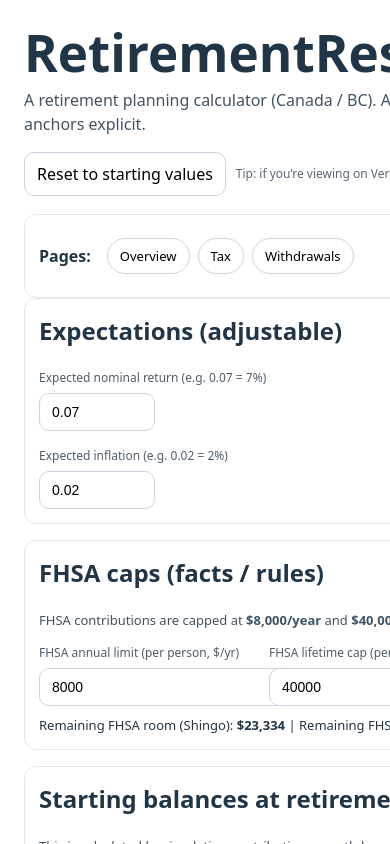
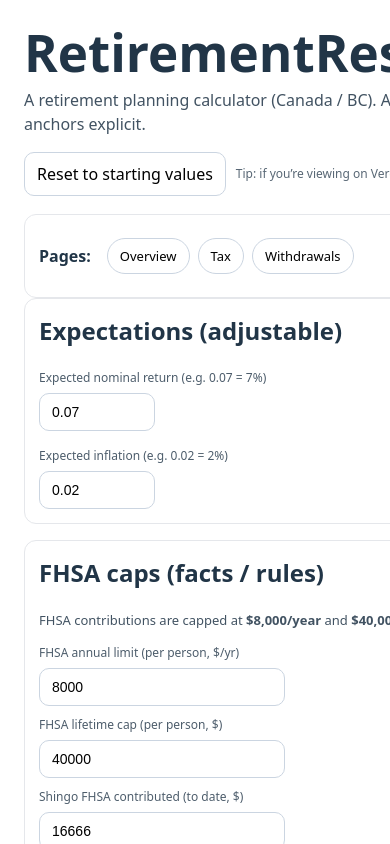
Before and after one commit to kawabunga8/RetirementResource, a React (Vite) app: page / in a window 390 px wide. Shown: the top 844 px of the page. Built offline with nearby package versions, Linux system fonts and the light colour scheme.

Commit message:
Show all FHSA inputs without horizontal scroll

```diff
--- a/src/App.css
+++ b/src/App.css
@@ -19,10 +19,21 @@
 /* Tighter grid for small groups of controls (e.g., FHSA facts) */
 .tightGrid {
   display: grid;
-  grid-template-columns: repeat(auto-fit, minmax(220px, max-content));
+  grid-template-columns: repeat(2, minmax(0, 1fr));
   gap: 10px;
   align-items: end;
   justify-content: start;
+}
+
+.tightGrid input,
+.tightGrid select {
+  max-width: 220px;
+}
+
+@media (max-width: 520px) {
+  .tightGrid {
+    grid-template-columns: 1fr;
+  }
 }
 
 /* Wider screens: allow more fields per row, but keep inputs compact */
```
